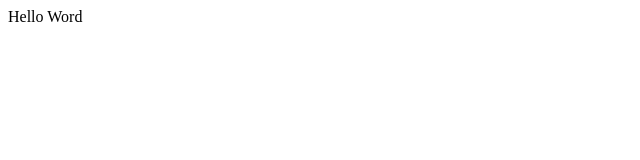
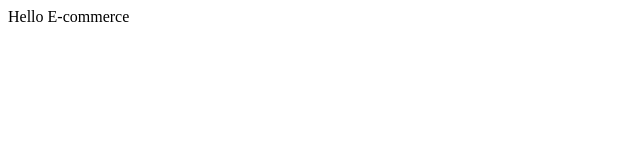
Before and after one commit to volbur/nextjs_typescript_shopify_integration, a Next.js app: page / in a window 1280 px wide. Shown: the top 160 px of the page, without its empty margins (0-640 px from the left). Built offline with nearby package versions, Linux system fonts and the light colour scheme.

Commit message:
Project init

```diff
--- /dev/null
+++ b/src/framework/shopify/product/get-all-products.ts
@@ -0,0 +1,6 @@
+const getAllProducts = async (): Promise<number[]> => {
+  const products = [1,2,3]
+  return products
+}
+
+export default getAllProducts
--- a/src/pages/index.tsx
+++ b/src/pages/index.tsx
@@ -1,11 +1,8 @@
-
 export default function Home() {
-
-  const message: string = "Hello Word";
 
   return (
     <div>
-      {message}
+      Hello E-commerce
     </div>
   )
 }
```
